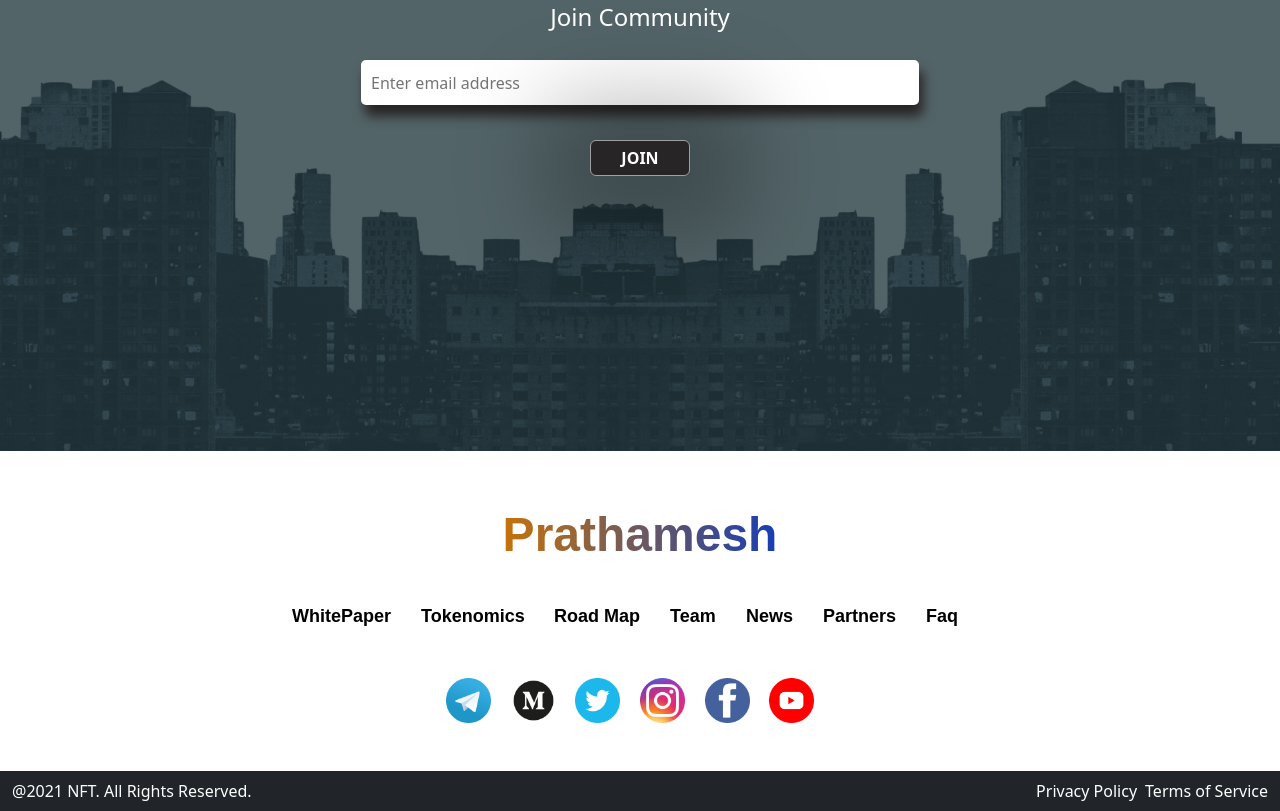
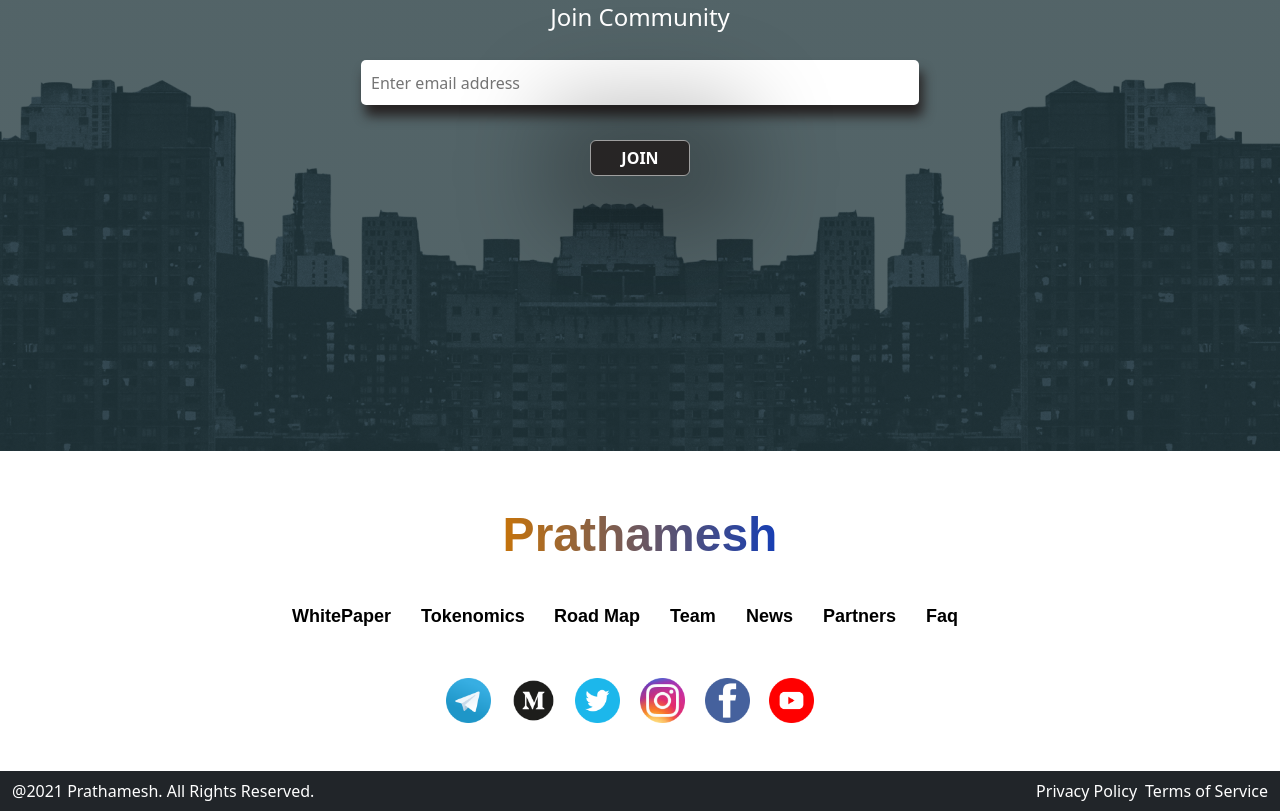
Before and after one commit to prathamesh-webdesigner/metaverse-website, a plain HTML site: page index.html in a window 1280 px wide. Shown: the part 5643-6454 px from the top of the page. Drawn offline with nearby package versions, Linux system fonts and the light colour scheme; a web font is replaced by a local one.

Commit message:
Title change

```diff
--- a/index.html
+++ b/index.html
@@ -12,7 +12,7 @@
     <link rel="stylesheet" href="css/style.css">
     <link rel="stylesheet" href="css/media.css">
     <link rel="stylesheet" href="css/hover.css">
-    <title>Vistaverse</title>
+    <title>Prathamesh</title>
 </head>
 
 <body>
@@ -362,7 +362,7 @@
     <footer class="text-white bg-dark py-2">
         <div class="container-fluid ftr_spacing">
             <div class="copyRight">
-                <p class="mb-0">@2021 NFT. All Rights Reserved.</p>
+                <p class="mb-0">@2021 Prathamesh. All Rights Reserved.</p>
             </div>
             <div class="privacyPolicy">
                 <p class="mx-2 mb-0"><a href="#" class="text-white"> Privacy Policy</a></p>
```
